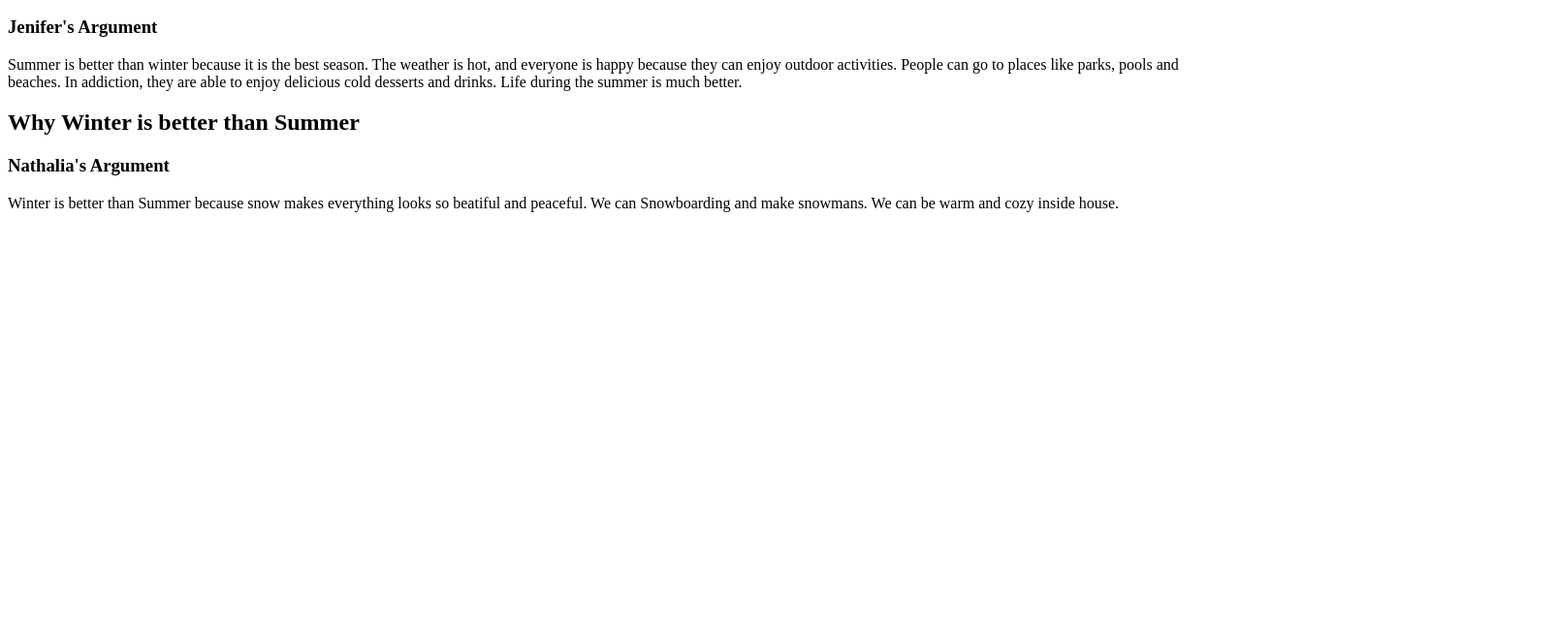
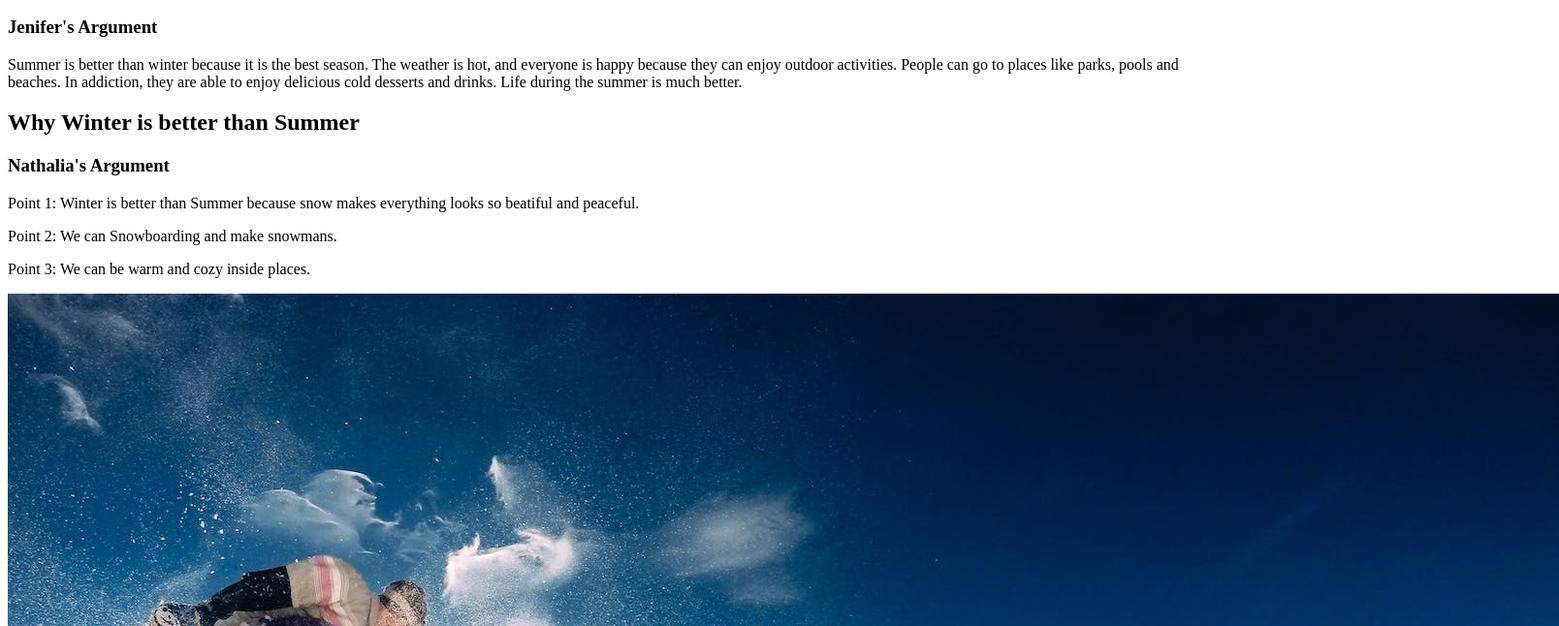
Before and after one commit to NathaliaLima-Front/mid-term-part1, a plain HTML site: page index.html in a window 1280 px wide. Shown: the part 110-756 px from the top of the page at 97% size, 1608 px wide, since content can reach past the window. Drawn offline with Linux system fonts and the light colour scheme.

Commit message:
Added photos
Added some photos and improving structure with paragraphs

```diff
--- a/index.html
+++ b/index.html
@@ -23,10 +23,12 @@
 
         <h3>Nathalia's Argument</h3>
 
-        <p>Winter is better than Summer because snow makes everything looks so beatiful and peaceful.
-            We can Snowboarding and make snowmans.
-            We can be warm and cozy inside house.
-        </p>
+        <p>Point 1: Winter is better than Summer because snow makes everything looks so beatiful and peaceful.</p>
+        <p>Point 2: We can Snowboarding and make snowmans.</p>
+        <p>Point 3: We can be warm and cozy inside places.</p>
+
+        <img src="images/snowboarding.jpeg" alt="Snowboarding">
+        <img src="images/snowman.jpeg" alt="Snowman">
     </section>
 
 </body>
```
Also changed, not shown: images/snowboarding.jpeg (added), images/snowman.jpeg (added).
